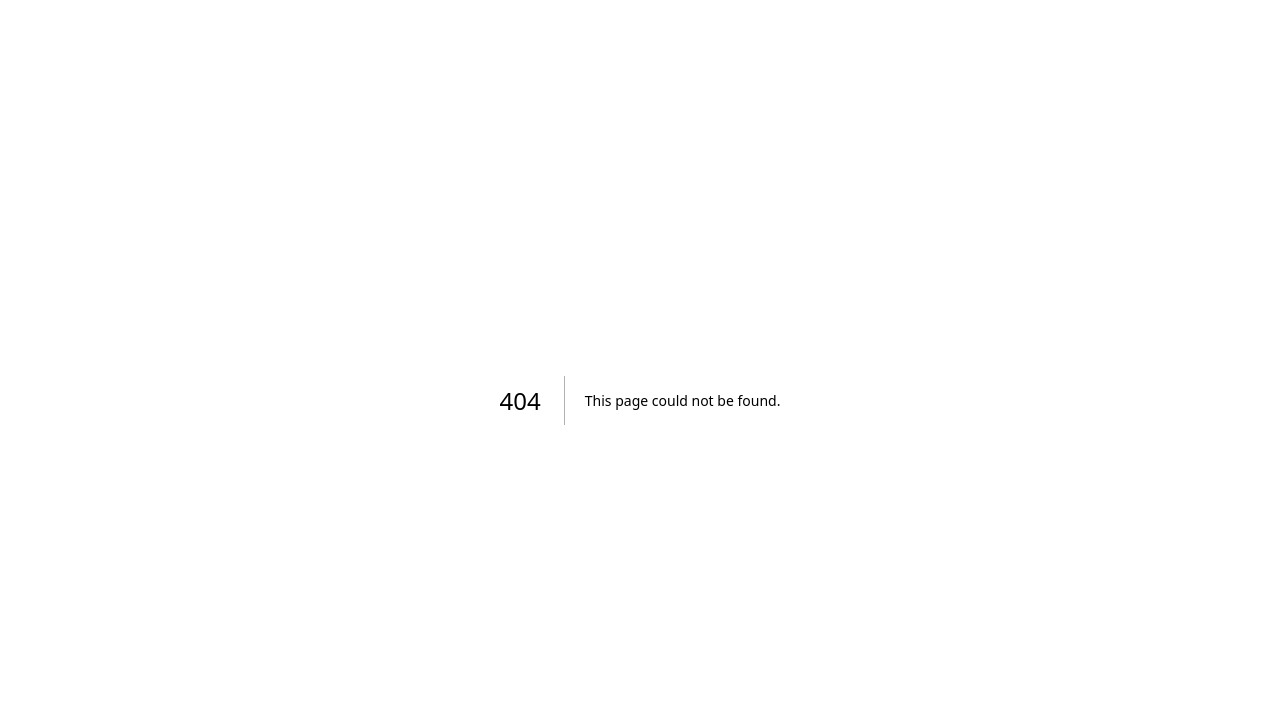
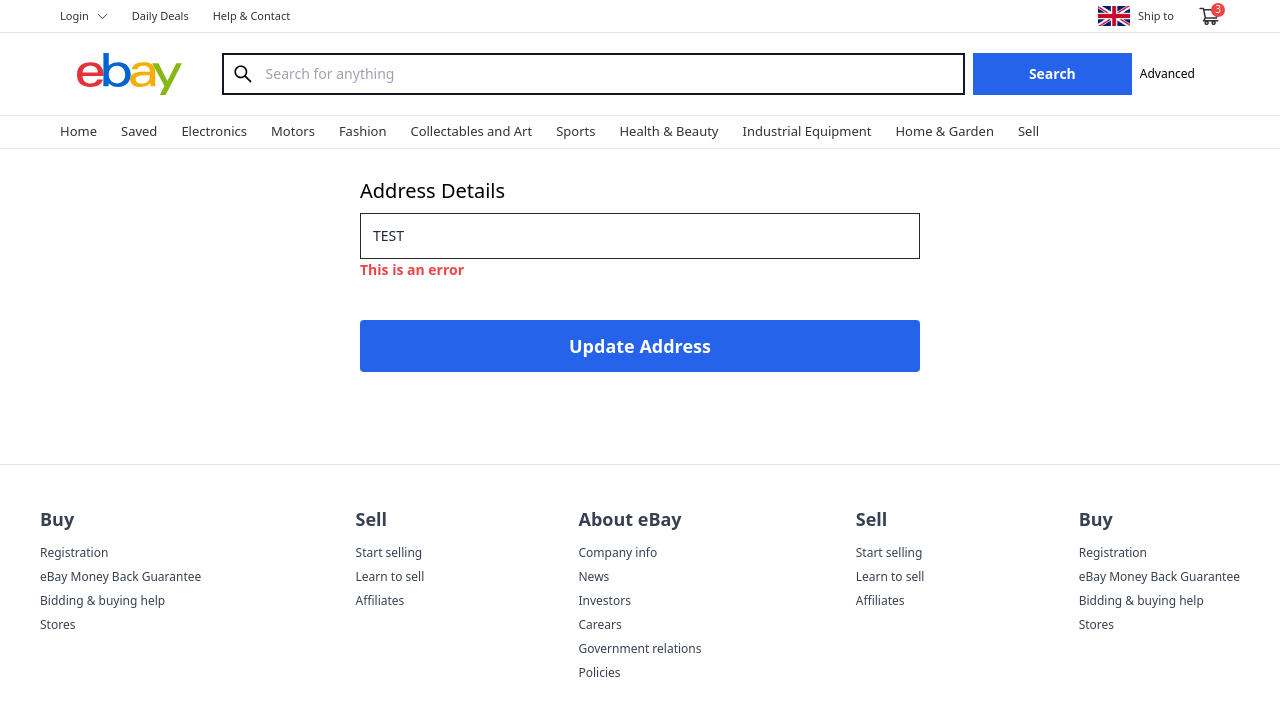
Before and after one commit to JosephMugo8711/ebay-challenge, a Next.js app: page /address in a window 1280 px wide. Before the commit this address had no page. Shown: the top 716 px of the page. Built offline with nearby package versions, Linux system fonts and the light colour scheme.

Commit message:
Feat: Address page

```diff
--- /dev/null
+++ b/app/address/page.js
@@ -0,0 +1,41 @@
+"use client";
+
+import MainLayout from "../layouts/MainLayout";
+import TextInput from "../components/TextInput";
+
+
+export default function Address() {
+    return (
+        <>
+
+          <MainLayout>
+             <div
+               id="AddressPage"
+               className="mt-4 max-w-[600px] mx-auto px-2"
+             >
+                <div className="p-3 mx-auto bg-white rounded-lg">
+                    <div className="mb-2 text-xl text-bold">
+                        Address Details
+                    </div>
+                    <form>
+                        <div className="mb-4">
+                            <TextInput
+                               className="w-full"
+                               string={'TEST'}
+                               placeholder="Name"
+                               error="This is an error"
+                            />
+                        </div>
+
+                        <button className="w-full p-3 mt-6 text-lg font-semibold text-white bg-blue-600 rounded">
+                            Update Address
+                        </button>
+                    </form>
+
+                </div>
+
+             </div>
+          </MainLayout>
+        </>
+    )
+}
--- /dev/null
+++ b/app/components/TextInput.js
@@ -0,0 +1,33 @@
+"use client"
+
+import Link from "next/link"
+
+
+export default function TextInput({ string, placeholder, error, onUpdate}){
+    return (
+        <>
+           <input
+              placeholder={placeholder}
+              className="
+                w-full
+                bg-white
+                text-gray-800
+                border
+                text-sm
+                border-[#272727]
+                p-3
+                placeholder-gray-500
+                focus:outline-none
+               "
+               value={string || ''}
+               onChange={(event) => onUpdate(event.target.value)}
+               type="text"
+               autoComplete="off"
+           />
+
+            <div className="text-red-500 text-[14px] font-semibold">
+                {error ? (error) : null}
+            </div>
+        </>
+    )
+}
```
